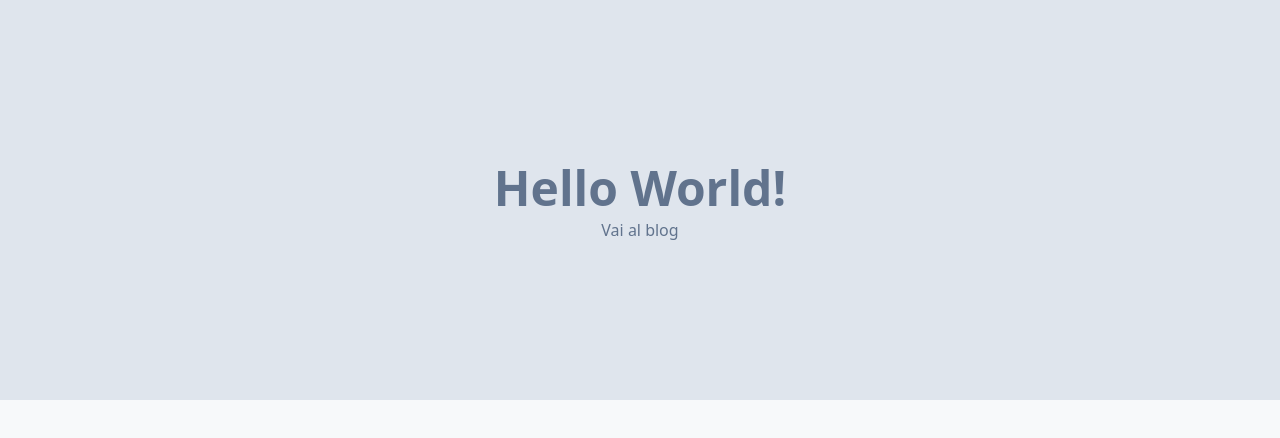
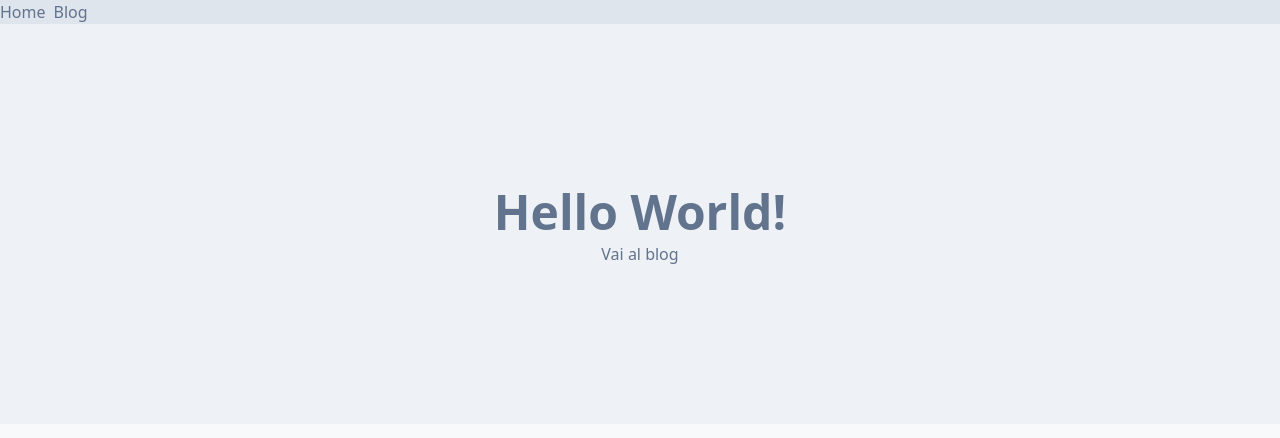
Before and after one commit to lorenzoferrante97/frontend-template, a Next.js app: page / in a window 1280 px wide. Shown: the top 438 px of the page. Built offline with nearby package versions, Linux system fonts and the light colour scheme.

Commit message:
add: testing Link component

```diff
--- a/app/layout.js
+++ b/app/layout.js
@@ -1,5 +1,6 @@
 import { Geist, Geist_Mono } from "next/font/google"
 import "./globals.css"
+import Link from "next/link"
 
 const geistSans = Geist({
   variable: "--font-geist-sans",
@@ -20,7 +21,15 @@ export const metadata = {
 export default function RootLayout({ children }) {
   return (
     <html lang='it'>
-      <body className={`${geistSans.variable} ${geistMono.variable}`}>{children}</body>
+      <body className={`${geistSans.variable} ${geistMono.variable}`}>
+        {/* - HEADER ------------------ */}
+        <nav className='flex items-center gap-2 bg-base-300'>
+          <Link href='/'>Home</Link>
+          <Link href='/blog'>Blog</Link>
+        </nav>
+        {children}
+        {/* - FOOTER ------------------ */}
+      </body>
     </html>
   )
 }
--- a/app/page.jsx
+++ b/app/page.jsx
@@ -1,6 +1,6 @@
 export default function Home() {
   return (
-    <div className='container-full h-[50vh] perfect-center bg-base-300'>
+    <div className='container-full h-[50vh] perfect-center bg-base-200'>
       <h1 className='font-h1 text-base-soft-content'>Hello World!</h1>
       <a href='/blog'>Vai al blog</a>
     </div>
```
